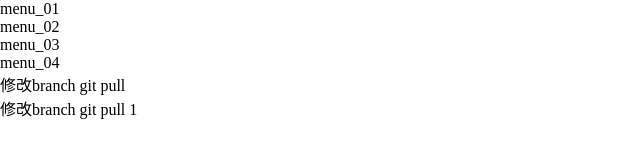
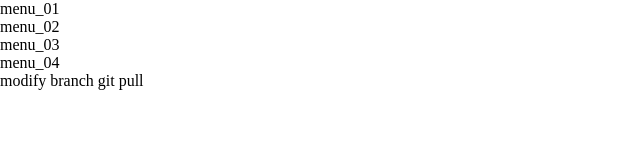
Before and after one commit to enuobear/hiall-demo, a plain HTML site: page index.html in a window 1280 px wide. Shown: the whole page, without its empty margins (0-640 px from the left). Drawn offline with Linux system fonts and the light colour scheme.

Commit message:
modify index.html

```diff
--- a/index.html
+++ b/index.html
@@ -19,8 +19,7 @@
 	<li>menu_02</li>
 	<li>menu_03</li>
 	<li>menu_04</li>
-	<li>修改branch git pull</li>
-	<li>修改branch git pull 1</li>
+	<li>modify branch git pull</li>
   </ul>
 </body>
 </html>
```
